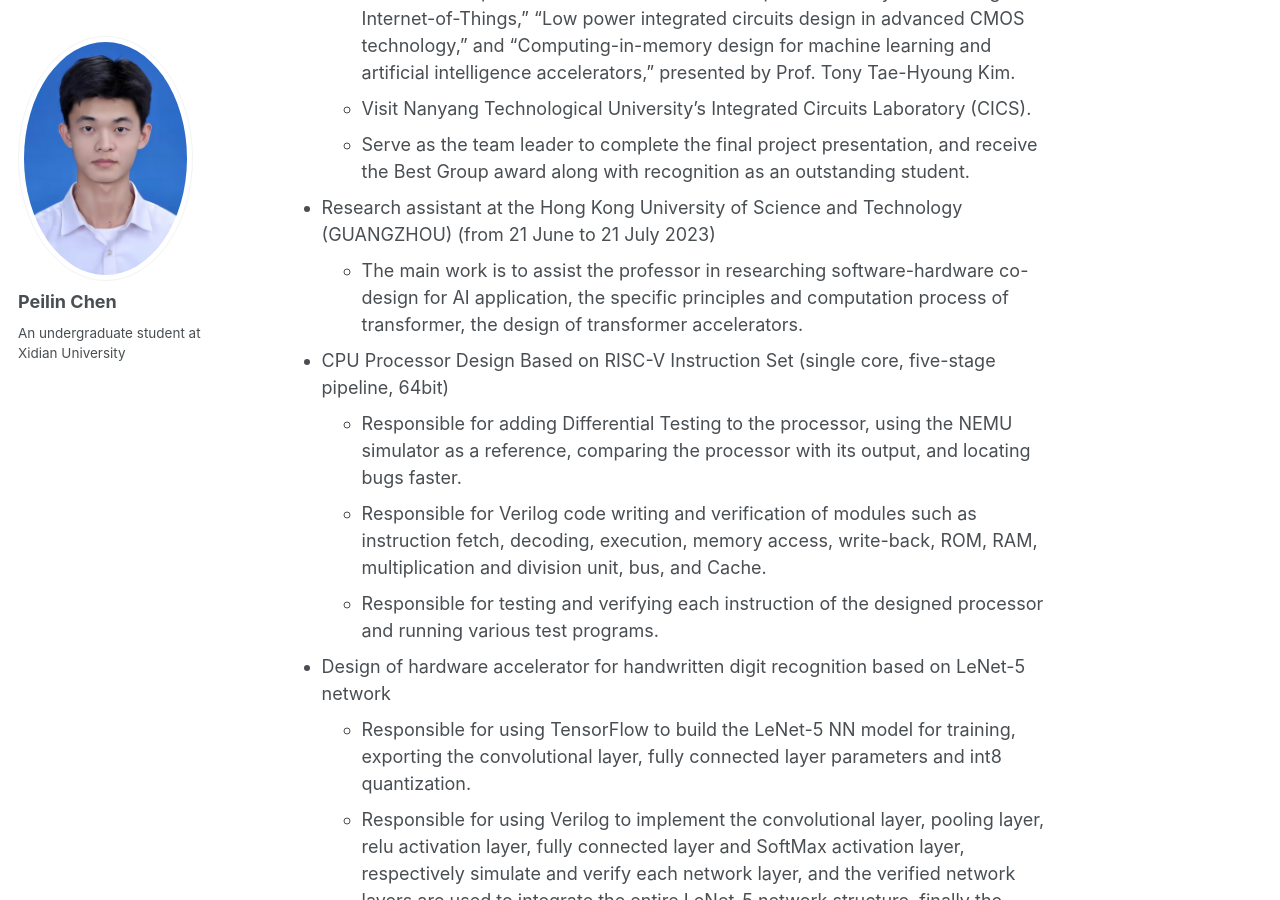
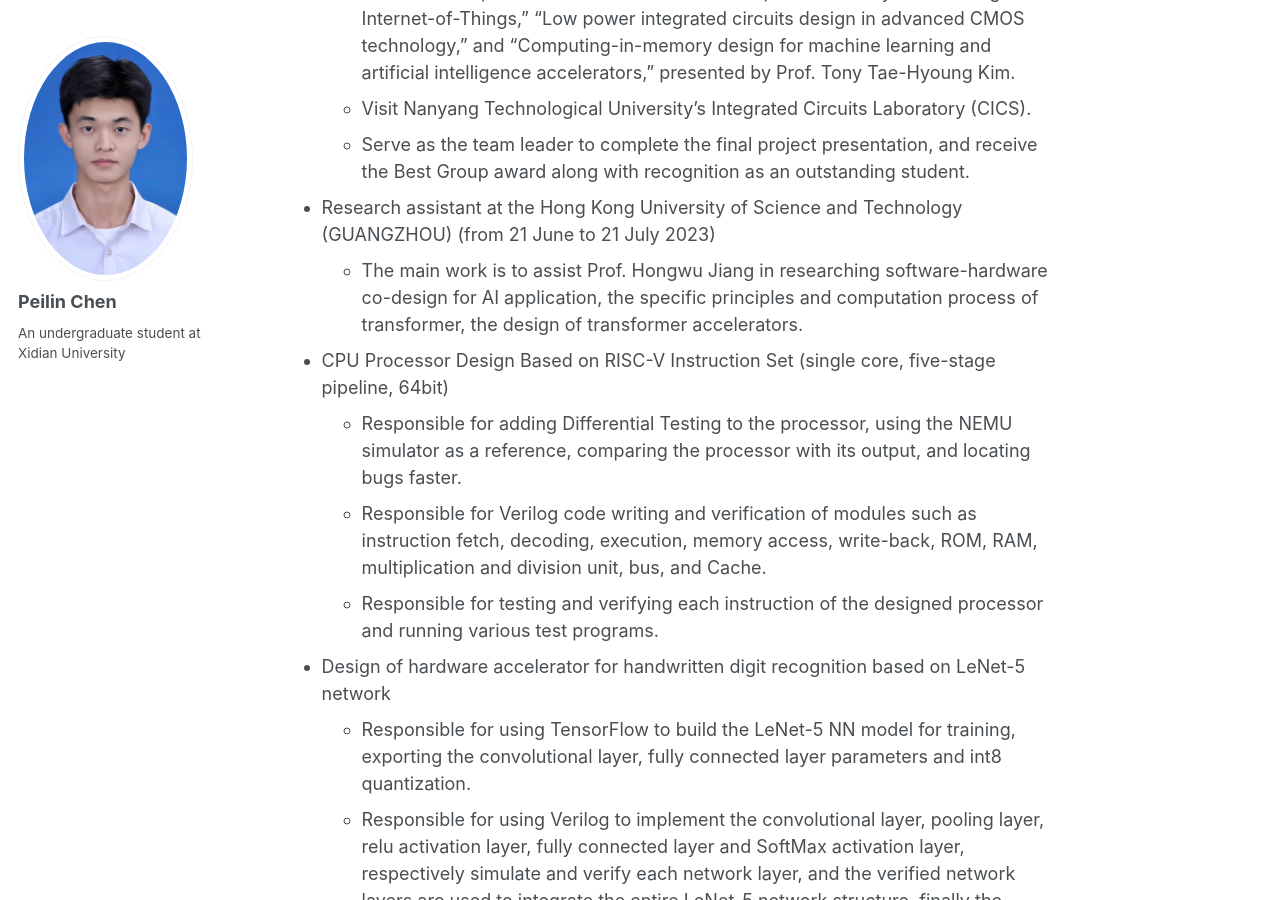
Before and after one commit to peilin-chen/peilin-chen.github.io, a Jekyll site: the page built from _pages/about.md, in a window 1280 px wide and 900 px high, scrolled down 790 px. Built offline with Jekyll 4.4.1, drawn with Linux system fonts in a browser that asks for light colours.

Commit message:
Update about.md

```diff
--- a/_pages/about.md
+++ b/_pages/about.md
@@ -25,7 +25,7 @@ Digital Integrated Circuits, AI Chip/Accelerator Based on Computing-In-Memory, R
   - Visit Nanyang Technological University's Integrated Circuits Laboratory (CICS).
   - Serve as the team leader to complete the final project presentation, and receive the Best Group award along with recognition as an outstanding student.
 * Research assistant at the Hong Kong University of Science and Technology (GUANGZHOU) (from 21 June to 21 July 2023)
-  - The main work is to assist the professor in researching software-hardware co-design for AI application, the specific principles and computation process of transformer, the design of transformer accelerators.
+  - The main work is to assist Prof. Hongwu Jiang in researching software-hardware co-design for AI application, the specific principles and computation process of transformer, the design of transformer accelerators.
 * CPU Processor Design Based on RISC-V Instruction Set (single core, five-stage pipeline, 64bit)
   - Responsible for adding Differential Testing to the processor, using the NEMU simulator as a reference, comparing the processor with its output, and locating bugs faster.
   - Responsible for Verilog code writing and verification of modules such as instruction fetch, decoding, execution, memory access, write-back, ROM, RAM, multiplication and division unit, bus, and Cache.
```
